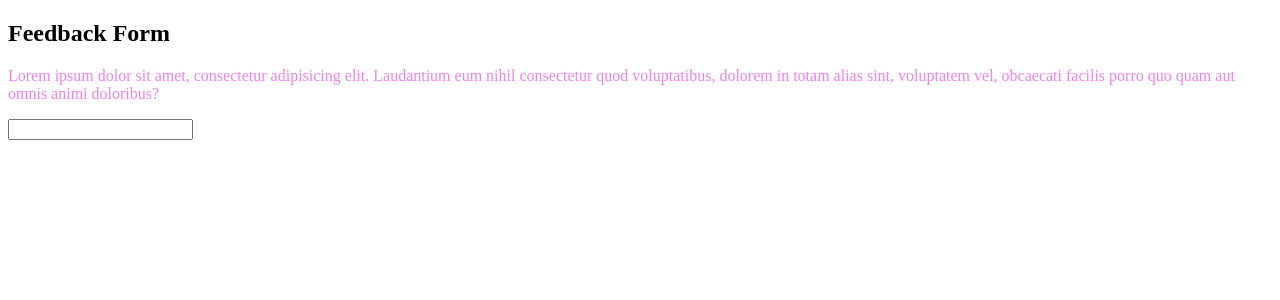
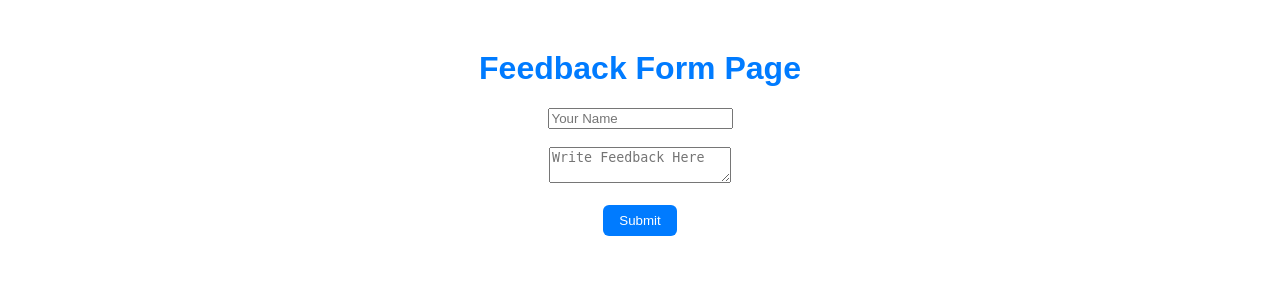
Before and after one commit to AB-X-AR/python-full-stack, a Flask app: template FLASKPYT/Day2/templates/feedback.html in a window 1280 px wide. Shown: the top 300 px of the page. Run offline with Flask 3, Linux system fonts and the light colour scheme; the template is opened without the code that fills it, so the values that code supplies are empty.

```diff
--- a/FLASKPYT/Day2/static/style.css
+++ b/FLASKPYT/Day2/static/style.css
@@ -1,3 +1,24 @@
+body {
+    font-family: Arial, Helvetica, sans-serif;
+    text-align: center;
+    background-color: #ffffff;
+    margin-top: 50px;
+
+}
+
+h1 {
+    color: #007BFF
+}
+
+button {
+    background: #007bff;
+    color: white;
+    border: none;
+    padding: 8px 16px;
+    border-radius: 6px;
+    cursor: pointer;
+}
+
 p {
     color: violet;
 }
--- a/FLASKPYT/Day2/templates/feedback.html
+++ b/FLASKPYT/Day2/templates/feedback.html
@@ -4,12 +4,15 @@
     <meta charset="UTF-8">
     <meta name="viewport" content="width=device-width, initial-scale=1.0">
     <title>Feedback</title>
-    <link rel="stylesheet" href="/Day2/static/style.css">
+    <link rel="stylesheet" href="{{ url_for('static', filename='style.css') }}">
 </head>
 <body>
-    <h2>Feedback Form</h2>
-    <p id="paralorem">Lorem ipsum dolor sit amet, consectetur adipisicing elit. Laudantium eum nihil consectetur quod voluptatibus, dolorem in totam alias sint, voluptatem vel, obcaecati facilis porro quo quam aut omnis animi doloribus?</p>
-    <input type="text" >
+    <h1>Feedback Form Page</h1>
+    <form action="/submit" method="post">
+        <input type="text" name="name" placeholder="Your Name" required><br><br>
+        <textarea name="feedback" placeholder="Write Feedback Here" required></textarea><br><br>
+        <button type="submit">Submit</button>
+    </form>
 
 </body>
 </html>
```
Also changed, not shown: FLASKPYT/Day2/app.py (+11 -23 lines), FLASKPYT/Day2/oldapp.py (added, +32 -0 lines), FLASKPYT/Day2/templates/home.html (+2 -10 lines), FLASKPYT/Day2/templates/thankyou.html (added), 1 other file.
